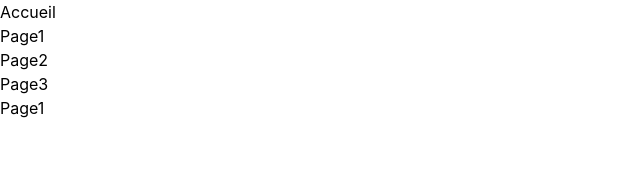
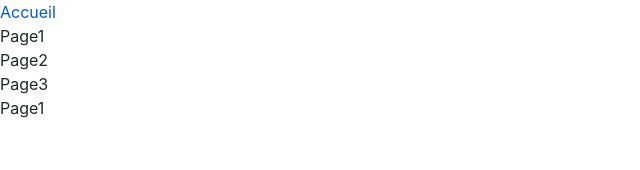
Before and after one commit to KevinLavigne/GossipBoys, a React (Vite) app in the folder frontend/: page /Page1 in a window 1280 px wide. Shown: the top 170 px of the page, without its empty margins (0-640 px from the left). Built offline with nearby package versions, Linux system fonts and the light colour scheme.

Commit message:
bootstrap done

```diff
--- a/frontend/package.json
+++ b/frontend/package.json
@@ -11,7 +11,9 @@
   },
   "dependencies": {
     "axios": "^0.27.2",
+    "bootstrap": "^5.1.3",
     "react": "^17.0.2",
+    "react-bootstrap": "^2.4.0",
     "react-dom": "^17.0.2",
     "react-router-dom": "^6.3.0",
     "react-router-hash-link": "^2.4.3"
--- a/frontend/src/App.jsx
+++ b/frontend/src/App.jsx
@@ -1,4 +1,5 @@
 import { BrowserRouter, Routes, Route } from "react-router-dom";
+import "bootstrap/dist/css/bootstrap.min.css";
 import Home from "@pages/Home";
 import NavBar from "@components/NavBar";
 import Page1 from "@pages/Page1";
--- /dev/null
+++ b/frontend/src/App.scss
@@ -0,0 +1 @@
+@import "~bootstrap/scss/bootstrap";
```
Also changed, not shown: 1 other file (tests, documents, lock files or other folders).
